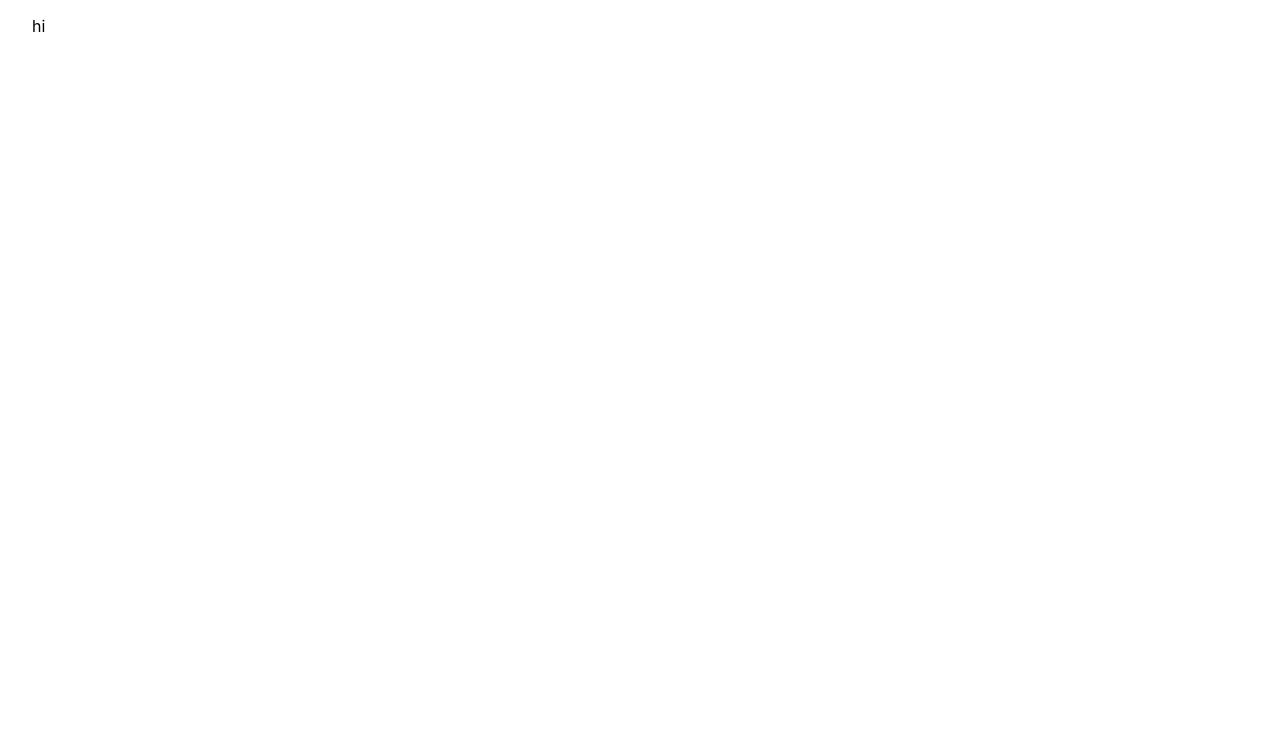
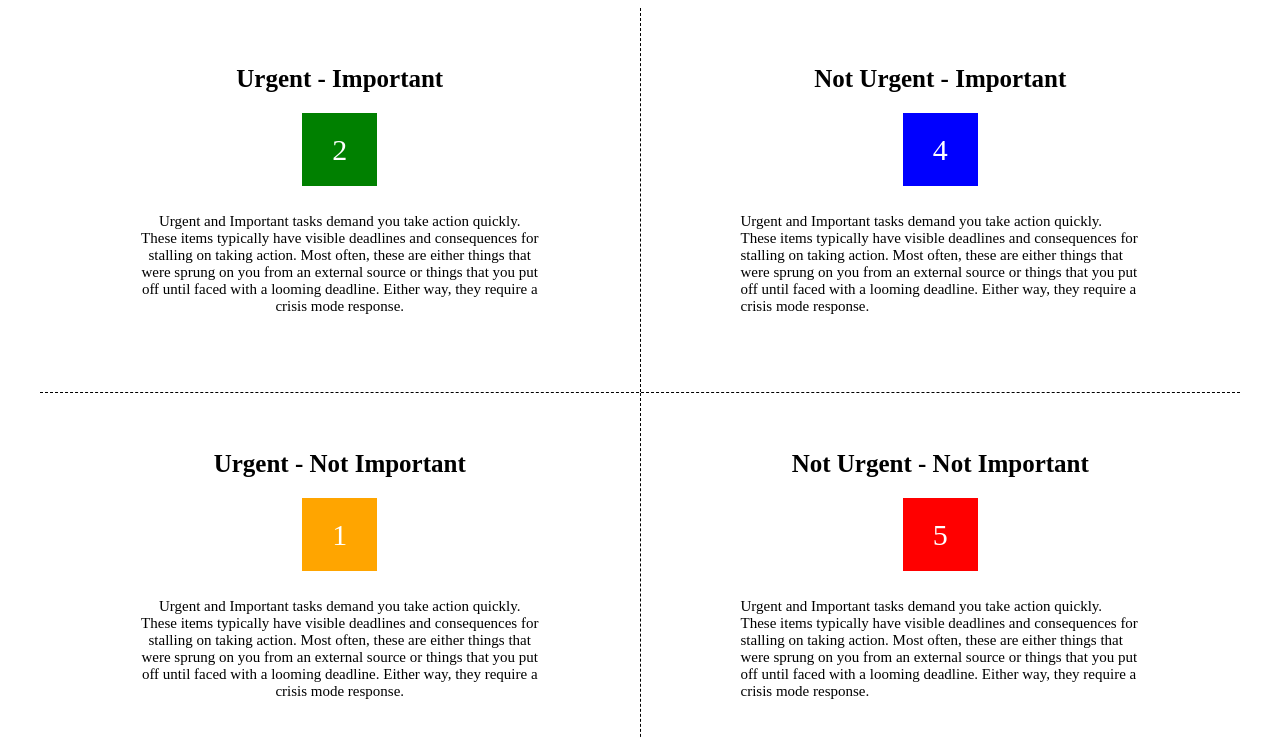
Before and after one commit to yasinbordbar/eisenhower-matrix, a Next.js app: page / in a window 1280 px wide. Shown: the top 738 px of the page. Built offline with nearby package versions, Linux system fonts and the light colour scheme.

Commit message:
Improve structure

```diff
--- /dev/null
+++ b/components/Quadrant.tsx
@@ -0,0 +1,25 @@
+import styles from "../styles/Home.module.css";
+import Link from "next/link";
+
+const Quadrant = ({ url, title, description, counter, counterColor }: any) => {
+  return (
+    <div className={styles.center}>
+      <Link href={`/tasks/${url}`}>
+        <div>
+          <p className={styles.title}>{title}</p>
+          <p className="text-center">
+            <span
+              style={{ background: counterColor }}
+              className={styles.counter}
+            >
+              {counter}
+            </span>
+          </p>
+          <p className={styles.description}>{description}</p>
+        </div>
+      </Link>
+    </div>
+  );
+};
+
+export default Quadrant;
--- a/pages/index.tsx
+++ b/pages/index.tsx
@@ -1,8 +1,36 @@
 import type { NextPage } from "next";
 import Head from "next/head";
 import styles from "../styles/Home.module.css";
+import { useState } from "react";
+import { Task, TaskStatus } from "../types/indes";
+import Status from "./tasks/[status]";
+import Link from "next/link";
+import Quadrant from "../components/Quadrant";
 
 const Home: NextPage = () => {
+  const tasks = useState<Task[]>([
+    {
+      id: 1,
+      title: "test",
+      status: TaskStatus.UrgentImportant,
+    },
+    {
+      id: 2,
+      title: "test",
+      status: TaskStatus.UrgentNotImportant,
+    },
+    {
+      id: 3,
+      title: "test",
+      status: TaskStatus.NotUrgentImportant,
+    },
+    {
+      id: 4,
+      title: "test",
+      status: TaskStatus.NotUrgentNotImportant,
+    },
+  ]);
+
   return (
     <div className={styles.container}>
       <Head>
@@ -10,7 +38,58 @@ const Home: NextPage = () => {
         <meta name="description" content="Generated by create next app" />
         <link rel="icon" href="/favicon.ico" />
       </Head>
-      <p>hi</p>
+      <div className={styles.row}>
+        <Quadrant
+          url="urgent-important"
+          title="Urgent - Important"
+          counter={2}
+          counterColor="green"
+          description="Urgent and Important tasks demand you take action quickly. These
+            items typically have visible deadlines and consequences for stalling
+            on taking action. Most often, these are either things that were
+            sprung on you from an external source or things that you put off
+            until faced with a looming deadline. Either way, they require a
+            crisis mode response."
+        />
+        <Quadrant
+          url="not-urgent-important"
+          title="Not Urgent - Important"
+          counter={4}
+          counterColor="blue"
+          description="Urgent and Important tasks demand you take action quickly. These
+            items typically have visible deadlines and consequences for stalling
+            on taking action. Most often, these are either things that were
+            sprung on you from an external source or things that you put off
+            until faced with a looming deadline. Either way, they require a
+            crisis mode response."
+        />
+      </div>
+      <div className={styles.row}>
+        <Quadrant
+          url="urgent-not-important"
+          title="Urgent - Not Important"
+          counter={1}
+          counterColor="orange"
+          description="Urgent and Important tasks demand you take action quickly. These
+            items typically have visible deadlines and consequences for stalling
+            on taking action. Most often, these are either things that were
+            sprung on you from an external source or things that you put off
+            until faced with a looming deadline. Either way, they require a
+            crisis mode response."
+        />
+        <Quadrant
+          url="urgent-not-important"
+          title="Not Urgent - Not Important"
+          counter={5}
+          counterColor="red"
+          description="Urgent and Important tasks demand you take action quickly. These
+            items typically have visible deadlines and consequences for stalling
+            on taking action. Most often, these are either things that were
+            sprung on you from an external source or things that you put off
+            until faced with a looming deadline. Either way, they require a
+            crisis mode response."
+        />
+      </div>
     </div>
   );
 };
--- /dev/null
+++ b/pages/tasks/[status].tsx
@@ -0,0 +1,56 @@
+import { useRouter } from "next/router";
+import Head from "next/head";
+import Link from "next/link";
+import { useState } from "react";
+import { TaskStatus } from "../../types/indes";
+import Task from "../../components/Task";
+
+const Status = () => {
+  const [tasks, setTasks] = useState([
+    {
+      id: 1,
+      title: "test",
+      status: TaskStatus.UrgentImportant,
+    },
+    {
+      id: 2,
+      title: "test",
+      status: TaskStatus.UrgentImportant,
+    },
+  ]);
+  const router = useRouter();
+
+  const { status } = router.query;
+
+  const getTitle = () => {
+    if (typeof status === "string") {
+      return status
+        .split("-")
+        .map((item) => item[0].toUpperCase() + item.slice(1).toLowerCase())
+        .join(" ");
+    }
+  };
+  return (
+    <div>
+      <Head>
+        <title>{status} tasks</title>
+        <meta name="description" content={`${status} tasks`} />
+        <link rel="icon" href="/favicon.ico" />
+      </Head>
+
+      <div className="text-center">
+        <Link href="/">
+          <button>Back</button>
+        </Link>
+      </div>
+
+      <p className="text-center bold font-30">{getTitle()}</p>
+
+      {tasks.map((task: any) => (
+        <Task key={task.id} title={task.title} />
+      ))}
+    </div>
+  );
+};
+
+export default Status;
--- a/styles/Home.module.css
+++ b/styles/Home.module.css
@@ -2,115 +2,50 @@
   padding: 0 2rem;
 }
 
-.main {
-  min-height: 100vh;
-  padding: 4rem 0;
-  flex: 1;
+.row{
   display: flex;
-  flex-direction: column;
   justify-content: center;
-  align-items: center;
+  height: 48vh;
+
 }
 
-.footer {
-  display: flex;
-  flex: 1;
-  padding: 2rem 0;
-  border-top: 1px solid #eaeaea;
-  justify-content: center;
-  align-items: center;
+.row:first-child{
+  border-bottom: 1px dashed black;
 }
 
-.footer a {
+
+.row a{
+  text-decoration: none;
+  color: black;
+  font-size: 35px;
+}
+
+.row .center:first-child{
+  border-right: 1px dashed  black;
+  text-align: center !important;
+}
+
+.center{
   display: flex;
   justify-content: center;
   align-items: center;
-  flex-grow: 1;
+  width: 50%;
+  cursor: pointer;
 }
 
-.title a {
-  color: #0070f3;
-  text-decoration: none;
+.title{
+  padding-bottom: 15px;
+  font-weight: bold;
+  font-size: 25px;
+  text-align: center;
+}
+.counter{
+  padding: 20px  30px;
+  font-size: 30px;
+  color: white;
 }
 
-.title a:hover,
-.title a:focus,
-.title a:active {
-  text-decoration: underline;
+.description{
+  padding: 30px 100px;
+  font-size: 15px;
 }
-
-.title {
-  margin: 0;
-  line-height: 1.15;
-  font-size: 4rem;
-}
-
-.title,
-.description {
-  text-align: center;
-}
-
-.description {
-  margin: 4rem 0;
-  line-height: 1.5;
-  font-size: 1.5rem;
-}
-
-.code {
-  background: #fafafa;
-  border-radius: 5px;
-  padding: 0.75rem;
-  font-size: 1.1rem;
-  font-family: Menlo, Monaco, Lucida Console, Liberation Mono, DejaVu Sans Mono,
-    Bitstream Vera Sans Mono, Courier New, monospace;
-}
-
-.grid {
-  display: flex;
-  align-items: center;
-  justify-content: center;
-  flex-wrap: wrap;
-  max-width: 800px;
-}
-
-.card {
-  margin: 1rem;
-  padding: 1.5rem;
-  text-align: left;
-  color: inherit;
-  text-decoration: none;
-  border: 1px solid #eaeaea;
-  border-radius: 10px;
-  transition: color 0.15s ease, border-color 0.15s ease;
-  max-width: 300px;
-}
-
-.card:hover,
-.card:focus,
-.card:active {
-  color: #0070f3;
-  border-color: #0070f3;
-}
-
-.card h2 {
-  margin: 0 0 1rem 0;
-  font-size: 1.5rem;
-}
-
-.card p {
-  margin: 0;
-  font-size: 1.25rem;
-  line-height: 1.5;
-}
-
-.logo {
-  height: 1em;
-  margin-left: 0.5rem;
-}
-
-@media (max-width: 600px) {
-  .grid {
-    width: 100%;
-    flex-direction: column;
-  }
-}
--- /dev/null
+++ b/styles/Task.module.css
@@ -0,0 +1,5 @@
+.taskTitle{
+    border: 1px solid silver;
+    padding: 10px 15px;
+    margin: 20px 200px;
+}
--- a/styles/globals.css
+++ b/styles/globals.css
@@ -1,16 +1,29 @@
-html,
-body {
-  padding: 0;
-  margin: 0;
-  font-family: -apple-system, BlinkMacSystemFont, Segoe UI, Roboto, Oxygen,
-    Ubuntu, Cantarell, Fira Sans, Droid Sans, Helvetica Neue, sans-serif;
+.text-center{
+  text-align: center;
 }
 
-a {
-  color: inherit;
+.bold{
+  font-weight: bold;
+}
+
+.italic{
+  font-style: italic;
+}
+
+.font-30{
+  font-size: 30px;
+}
+
+.text-decoration-none{
   text-decoration: none;
 }
 
-* {
-  box-sizing: border-box;
+button{
+  background: #e1e1e1;
+  border-radius: 4px;
+  border: none;
+  padding: 10px 20px;
+  font-weight: bold;
+  cursor: pointer;
+  margin-top: 10px;
 }
--- /dev/null
+++ b/types/indes.ts
@@ -0,0 +1,12 @@
+export const enum TaskStatus {
+  UrgentImportant = "Urgent-Important",
+  NotUrgentImportant = "NotUrgent-Important",
+  UrgentNotImportant = "Urgent-NotImportant",
+  NotUrgentNotImportant = "NotUrgent-NotImportant",
+}
+
+export type Task = {
+  id: number | string;
+  title: string;
+  status: TaskStatus;
+};
```
Also changed, not shown: components/Task.tsx (added, +11 -0 lines).
